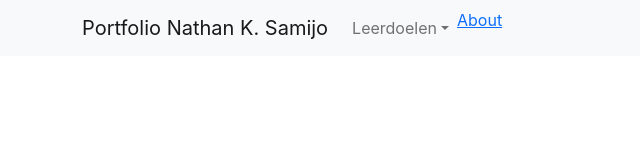
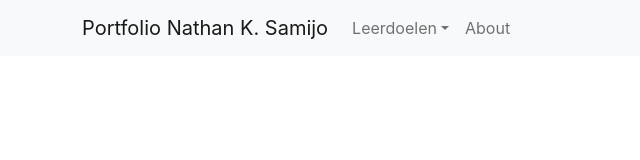
Before and after one commit to Nsamijo/Stage, a React (Create React App) app: page /about in a window 1280 px wide. Shown: the top 160 px of the page, without its empty margins (0-640 px from the left). Built offline with nearby package versions, Linux system fonts and the light colour scheme.

Commit message:
Summary: Restructured routing
Changes:
- app.jsx:
  - Added BrowserRouter for routing
  - Added Switch for Routing
  - Added About component
- Navigation.js:
  - Removed Routing
  - Replaced to with href

```diff
--- a/src/app.jsx
+++ b/src/app.jsx
@@ -1,13 +1,22 @@
 import React from "react";
 import Navigation from "./components/navigation/Navigation";
+import {BrowserRouter as Router, Switch, Route} from "react-router-dom";
+import About from "./components/about/about";
 
 function App() {
     return (
-        <div className="App">
-            <header>
-                <Navigation/>
-            </header>
-        </div>
+        <Router>
+            <div className="App">
+                    <Navigation/>
+                <div className="Content">
+                    <Switch>
+                        <Route path="/Stage/About">
+                            <About/>
+                        </Route>
+                    </Switch>
+                </div>
+            </div>
+        </Router>
     )
 }
 
--- a/src/components/navigation/Navigation.js
+++ b/src/components/navigation/Navigation.js
@@ -1,13 +1,9 @@
 import React from "react";
 import {Container, Navbar, Nav, NavDropdown} from "react-bootstrap";
-import {BrowserRouter, Link, NavLink, Route, Switch} from "react-router-dom";
-import About from "../about/about";
-import Home from "../home/Home";
 
 class Navigation extends React.Component {
     render() {
         return (
-            <BrowserRouter>
                 <Navbar bg="light" expand="lg">
                     <Container>
                         <Navbar.Brand href="/Stage">Portfolio Nathan K. Samijo</Navbar.Brand>
@@ -15,23 +11,17 @@ class Navigation extends React.Component {
                         <Navbar.Collapse id="basic-navbar-nav">
                             <Nav className="me-auto">
                                 <NavDropdown title="Leerdoelen" id="basic-nav-dropdown">
-                                    <NavDropdown.Item to="#action/3.1">Manage en Control</NavDropdown.Item>
+                                    <NavDropdown.Item href="#action/3.1">Manage en Control</NavDropdown.Item>
                                     <NavDropdown.Item href="#action/3.2">Analyseren</NavDropdown.Item>
                                     <NavDropdown.Item href="#action/3.3">Adviseren</NavDropdown.Item>
                                     <NavDropdown.Item href="#action/3.3">Realiseren</NavDropdown.Item>
                                     <NavDropdown.Item href="#action/3.3">Professional Skills</NavDropdown.Item>
                                 </NavDropdown>
-                                <NavLink to="/About" activeClassName="chosen">About</NavLink>
+                                <Nav.Link href="Stage/About" activeClassName="chosen">About</Nav.Link>
                             </Nav>
                         </Navbar.Collapse>
                     </Container>
                 </Navbar>
-                <Switch>
-                    <Route path="/" exact render={() => <Home/>}> </Route>
-                    <Route path="/About" exact render={() => <About/>}> </Route>
-                    <Route component={Home}> </Route>
-                </Switch>
-            </BrowserRouter>
         );
     }
 }
--- /dev/null
+++ b/src/react-app-env.d.ts
@@ -0,0 +1 @@
+/// <reference types="react-scripts" />
```
Also changed, not shown: tsconfig.json (added, +26 -0 lines).
